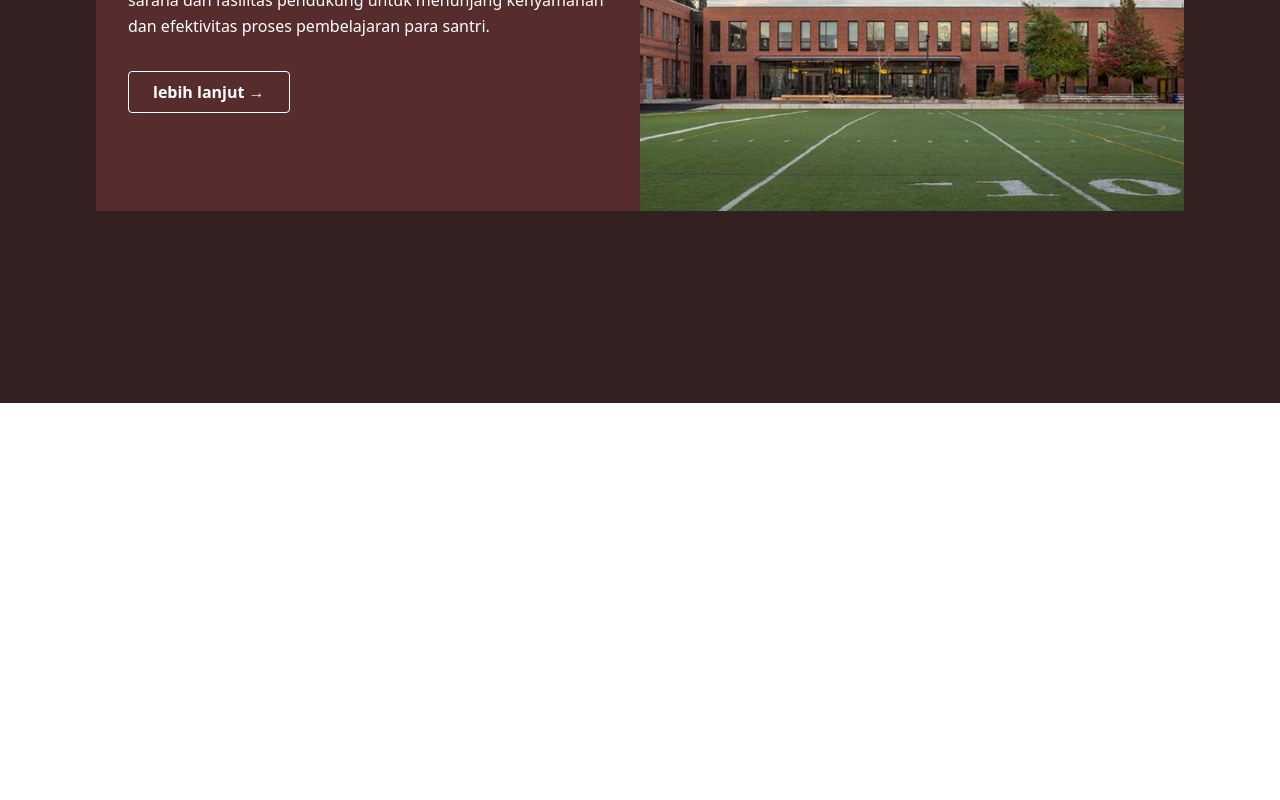
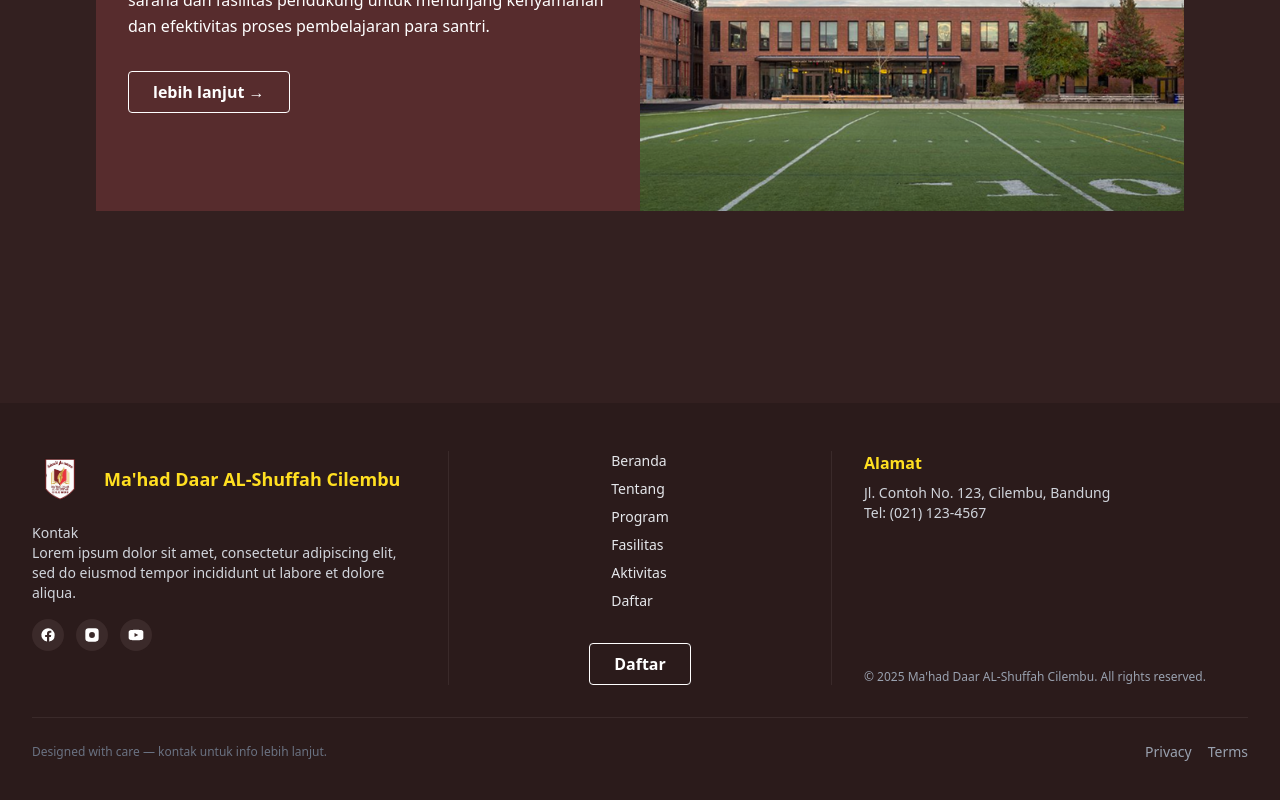
Before and after one commit to kodeintekno-dev/inc-school, a Next.js app: page / in a window 1280 px wide. Shown: the part 1197-1997 px from the top of the page. Before the commit the page ends 1600 px from the top, so only its background shows below. Built offline with nearby package versions, Linux system fonts and the light colour scheme.

Commit message:
add footer

```diff
--- a/src/app/page.tsx
+++ b/src/app/page.tsx
@@ -1,6 +1,7 @@
 import Navbar from '@/components/Navbar';
 import Hero from '@/components/Hero';
 import Facility from '@/components/Facility';
+import Footer from '@/components/Footer';
 
 export default function HomePage() {
   return (
@@ -13,6 +14,7 @@ export default function HomePage() {
       <main>
         <Hero />
         <Facility />
+        <Footer />
       </main>
     </>
   );
--- a/src/components/Footer.tsx
+++ b/src/components/Footer.tsx
@@ -0,0 +1,111 @@
+// src/components/Footer.tsx
+"use client";
+
+import { useState, useEffect } from "react";
+
+export default function Footer() {
+  const [showTop, setShowTop] = useState(false);
+
+  useEffect(() => {
+    function onScroll() {
+      setShowTop(window.scrollY > 300);
+    }
+    window.addEventListener("scroll", onScroll);
+    return () => window.removeEventListener("scroll", onScroll);
+  }, []);
+
+  function scrollToTop() {
+    window.scrollTo({ top: 0, behavior: "smooth" });
+  }
+
+  return (
+    <footer className="bg-[#2b1b1b] text-white font-header">
+      <div className="max-w-7xl mx-auto px-4 sm:px-6 lg:px-8 py-12">
+        <div className="grid grid-cols-1 md:grid-cols-3 gap-8">
+          {/* Left: Logo + Contact */}
+          <div className="space-y-4">
+            <div className="flex items-center gap-4">
+              <img src="/logo_cilembu.svg" alt="Logo" className="h-14 w-auto" />
+              <div>
+                <h3 className="text-yellow-300 font-semibold text-lg">
+                  Ma'had Daar AL-Shuffah Cilembu
+                </h3>
+              </div>
+            </div>
+
+            <p className="text-gray-300 text-sm max-w-sm">
+              Kontak<br />
+              Lorem ipsum dolor sit amet, consectetur adipiscing elit, sed do eiusmod tempor incididunt ut labore et dolore aliqua.
+            </p>
+
+            <div className="flex items-center gap-3">
+              {/* Replace hrefs with real links */}
+              <a aria-label="Facebook" href="#" className="p-2 rounded-full bg-[#3b2a2a] hover:bg-yellow-400 transition">
+                <svg className="w-4 h-4 text-white" fill="currentColor" viewBox="0 0 24 24"><path d="M22 12a10 10 0 10-11.5 9.9v-7h-2.8V12h2.8V9.8c0-2.7 1.6-4.2 4-4.2 1.2 0 2.5.2 2.5.2v2.8h-1.4c-1.4 0-1.8.9-1.8 1.8V12h3l-.5 2.9h-2.5v7A10 10 0 0022 12z" /></svg>
+              </a>
+              <a aria-label="Instagram" href="#" className="p-2 rounded-full bg-[#3b2a2a] hover:bg-yellow-400 transition">
+                <svg className="w-4 h-4 text-white" fill="currentColor" viewBox="0 0 24 24"><path d="M7 2h10a5 5 0 015 5v10a5 5 0 01-5 5H7a5 5 0 01-5-5V7a5 5 0 015-5zm5 5.6A4.4 4.4 0 1016.4 12 4.4 4.4 0 0012 7.6zM18.6 6.3a1.03 1.03 0 11-1.03-1.03 1.03 1.03 0 011.03 1.03z" /></svg>
+              </a>
+              <a aria-label="YouTube" href="#" className="p-2 rounded-full bg-[#3b2a2a] hover:bg-yellow-400 transition">
+                <svg className="w-4 h-4 text-white" fill="currentColor" viewBox="0 0 24 24"><path d="M23 7a3 3 0 00-2.2-2.2C18.9 4 12 4 12 4s-6.9 0-8.8.8A3 3 0 001 7v10a3 3 0 002.2 2.2C5.1 20 12 20 12 20s6.9 0 8.8-.8A3 3 0 0023 17V7zM9.8 15.1V8.9L15.4 12l-5.6 3.1z" /></svg>
+              </a>
+            </div>
+          </div>
+
+          {/* Middle: Divider on md and nav links */}
+          <div className="md:border-l md:border-r md:border-[#3a2a2a] md:px-8 flex flex-col md:items-center">
+            <nav className="grid grid-cols-2 md:grid-cols-1 gap-2 text-sm text-gray-200">
+              <a href="#beranda" className="hover:text-yellow-400">Beranda</a>
+              <a href="#tentang" className="hover:text-yellow-400">Tentang</a>
+              <a href="#program" className="hover:text-yellow-400">Program</a>
+              <a href="#fasilitas" className="hover:text-yellow-400">Fasilitas</a>
+              <a href="#aktivitas" className="hover:text-yellow-400">Aktivitas</a>
+              <a href="#daftar" className="hover:text-yellow-400">Daftar</a>
+            </nav>
+
+            <div className="mt-6 md:mt-8">
+              <a href="#daftar" className="inline-block border border-white rounded px-6 py-2 text-white font-semibold hover:bg-white hover:text-black transition">
+                Daftar
+              </a>
+            </div>
+          </div>
+
+          {/* Right: Address / small info */}
+          <div className="flex flex-col justify-between">
+            <div>
+              <h4 className="text-yellow-300 font-semibold mb-2">Alamat</h4>
+              <p className="text-gray-300 text-sm">
+                Jl. Contoh No. 123, Cilembu, Bandung<br />
+                Tel: (021) 123-4567
+              </p>
+            </div>
+
+            <div className="mt-6 md:mt-0">
+              <p className="text-gray-400 text-xs">&copy; {new Date().getFullYear()} Ma'had Daar AL-Shuffah Cilembu. All rights reserved.</p>
+            </div>
+          </div>
+        </div>
+
+        {/* thin rule */}
+        <div className="border-t border-[#3a2a2a] mt-8 pt-6 flex items-center justify-between">
+          <p className="text-gray-500 text-xs">Designed with care — kontak untuk info lebih lanjut.</p>
+          <div className="flex items-center gap-4">
+            <a href="#" className="text-gray-400 hover:text-yellow-400 text-sm">Privacy</a>
+            <a href="#" className="text-gray-400 hover:text-yellow-400 text-sm">Terms</a>
+          </div>
+        </div>
+      </div>
+
+      {/* Scroll to top */}
+      <button
+        onClick={scrollToTop}
+        aria-label="Scroll to top"
+        className={`fixed right-6 bottom-6 z-50 p-3 rounded-md bg-[#5b3b3b] text-white shadow-lg transition-opacity ${showTop ? "opacity-100" : "opacity-0 pointer-events-none"}`}
+      >
+        <svg className="w-5 h-5" fill="none" stroke="currentColor" viewBox="0 0 24 24">
+          <path strokeWidth={2} strokeLinecap="round" strokeLinejoin="round" d="M5 15l7-7 7 7" />
+        </svg>
+      </button>
+    </footer>
+  );
+}
```
